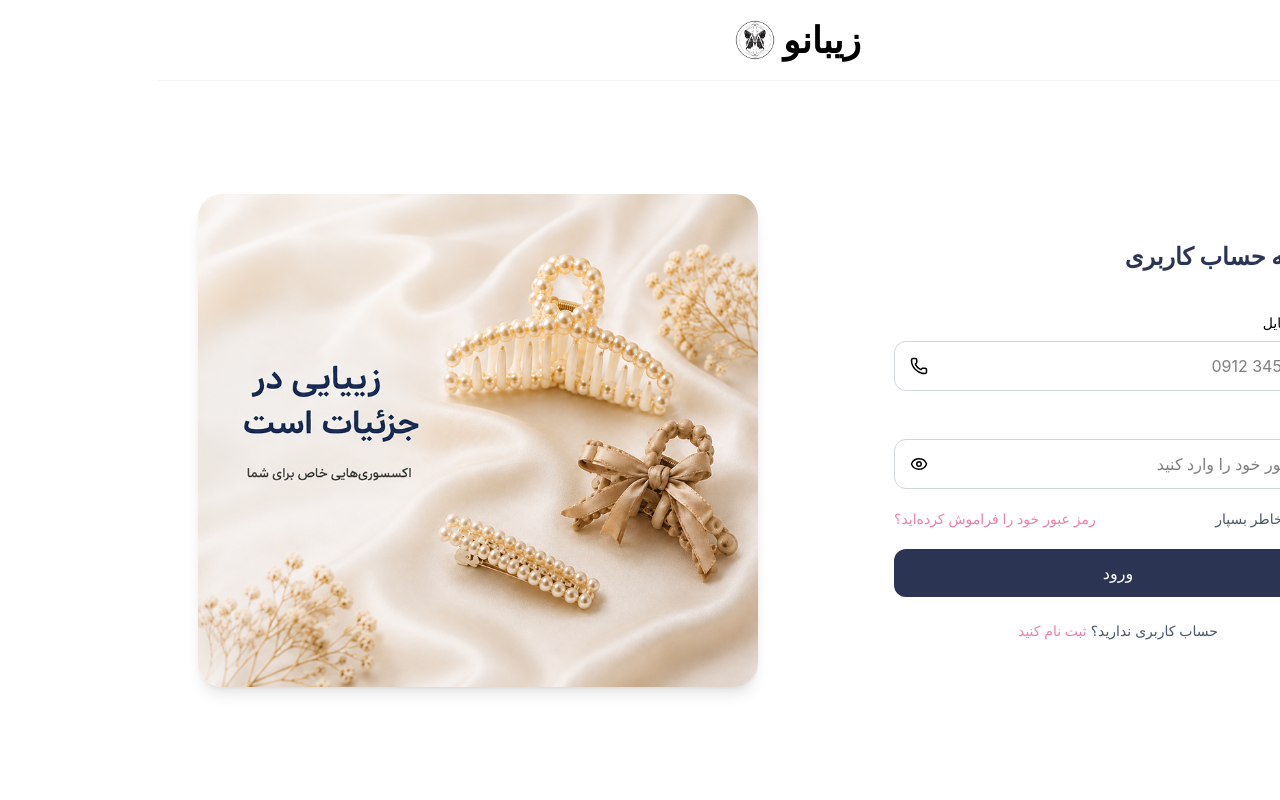
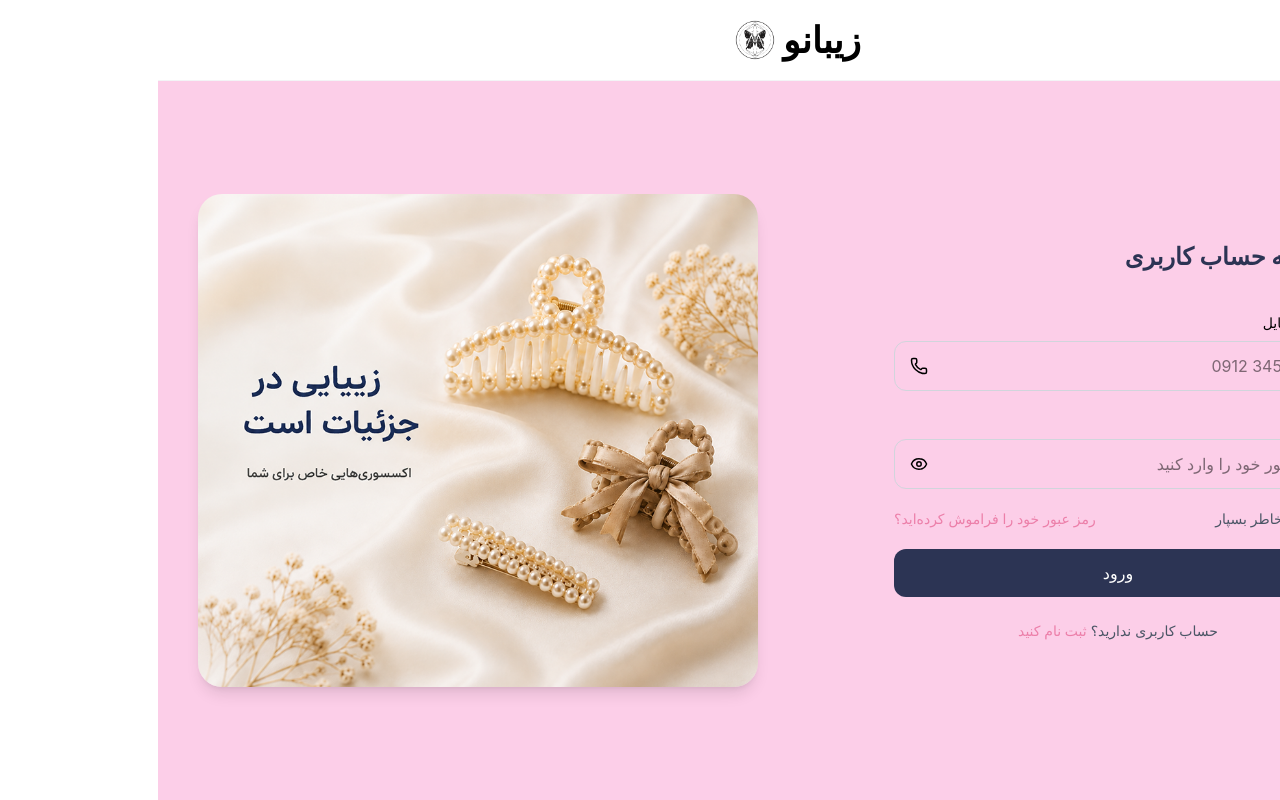
Before and after one commit to Amirreza-Hashemi/PrettyPin-Test, a React (Vite) app: page /login in a window 1280 px wide. Built offline with nearby package versions, Linux system fonts and the light colour scheme.

Commit message:
Update AuthLayout.jsx

```diff
--- a/src/layouts/AuthLayout.jsx
+++ b/src/layouts/AuthLayout.jsx
@@ -2,7 +2,7 @@
 
 export default function AuthLayout({ children, imageSrc, imageAlt }) {
     return (
-        <div className="min-h-screen flex flex-col bg-white">
+        <div className="min-h-screen flex flex-col bg-pink-200">
             <AuthHeader />
 
             <div className="flex-1 grid lg:grid-cols-2">
```
